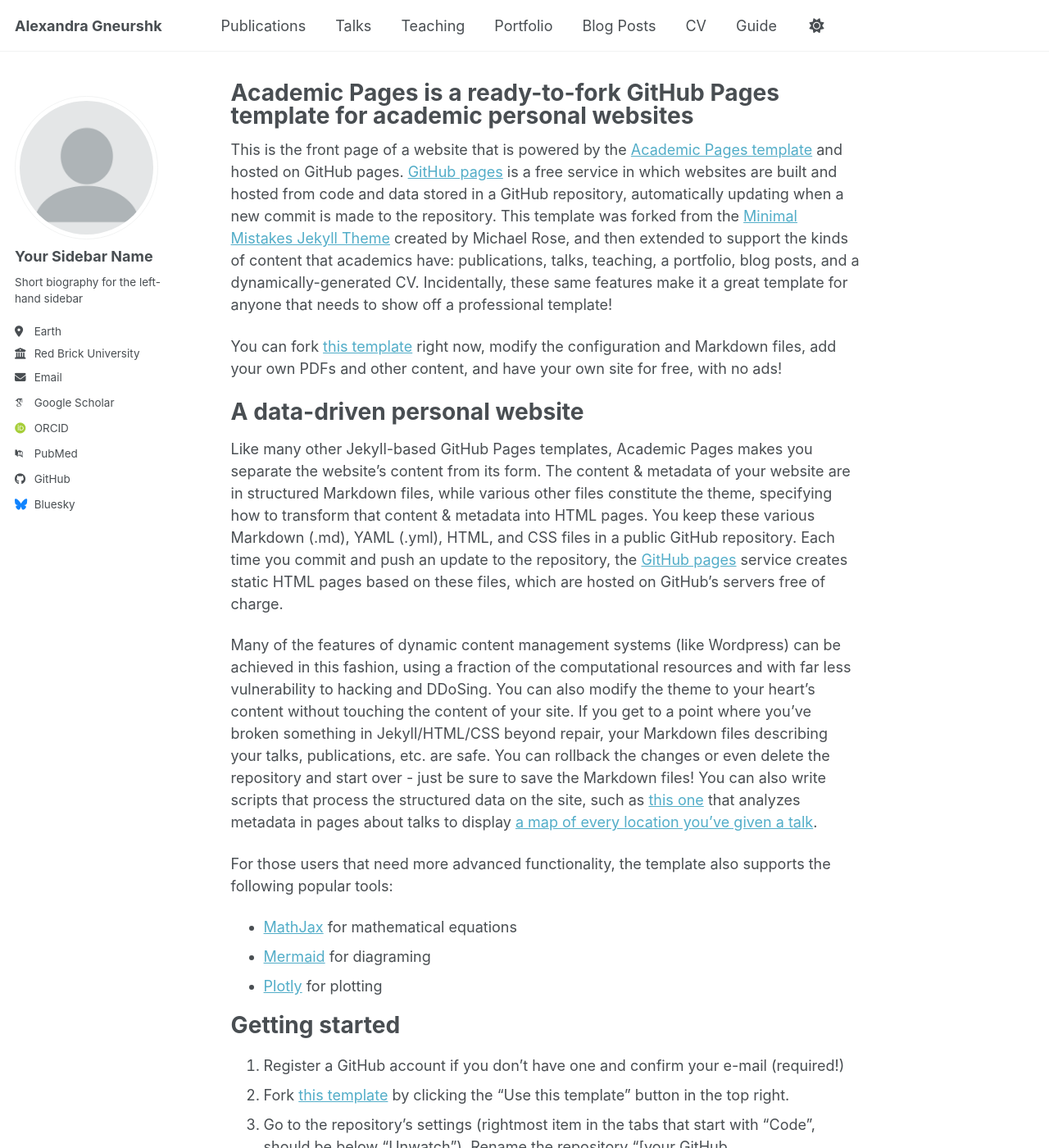
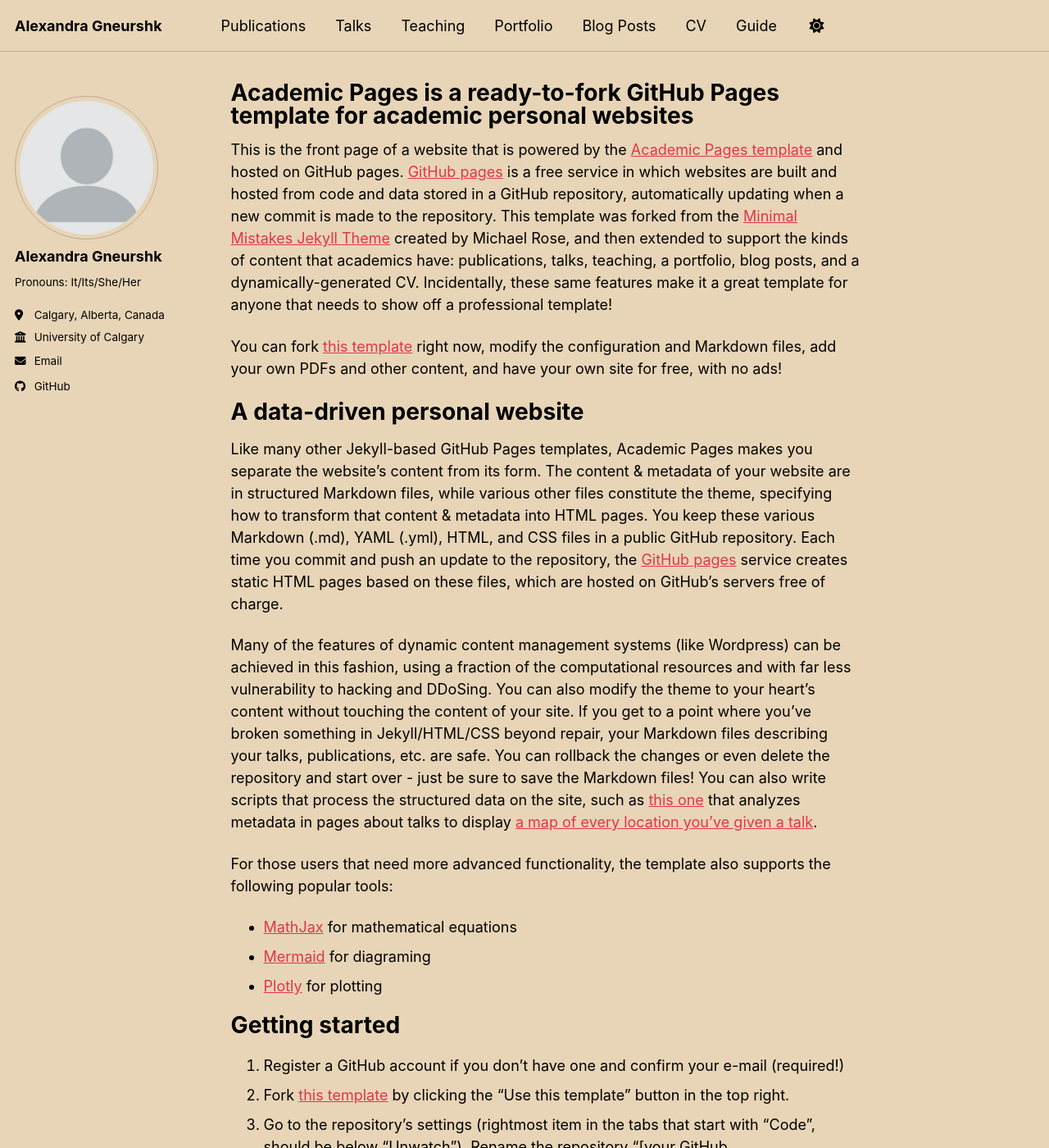
Before and after one commit to thegneurshk/alexandra-gneurshk.github.io, a Jekyll site: the page built from _pages/about.md, in a window 1280 px wide and 1400 px high. Shown: the whole window at 82% size. Built offline with Jekyll 4.4.1, drawn with Linux system fonts in a browser that asks for light colours; some web fonts are replaced; a script bundle is joined from its source files by our own code; library files that are not in the unit come from our copies.

Commit message:
Update _config.yml

```diff
--- a/_config.yml
+++ b/_config.yml
@@ -8,7 +8,7 @@
 
 # Basic Site Settings
 locale                   : "en-US"
-site_theme               : "default" # the available themes options are "default", "air", "sunrise", "mint", "dirt" and "contrast"
+site_theme               : "sunrise" # the available themes options are "default", "air", "sunrise", "mint", "dirt" and "contrast"
 title                    : "Alexandra Gneurshk"
 title_separator          : "-"
 name                     : &name "Alexandra Gneurshk"
@@ -24,24 +24,24 @@ repository               : "thegneurshk/alexanda-gneurshk.github.io"
 author:
   # Biographic information
   avatar           : "profile.png"
-  name             : "Your Sidebar Name"
+  name             : "Alexandra Gneurshk"
   pronouns         : # example: "she/her"
-  bio              : "Short biography for the left-hand sidebar"
-  location         : "Earth"
-  employer         : "Red Brick University"
+  bio              : "Pronouns: It/Its/She/Her"
+  location         : "Calgary, Alberta, Canada"
+  employer         : "University of Calgary"
   uri              : # URL
-  email            : "none@example.org"
+  email            : "thegneurshk@proton.me"
 
   # Academic websites
   academia         : # URL
   arxiv            : # URL - Update with the correct link to your profile
-  googlescholar    : "https://scholar.google.com/citations?user=PS_CX0AAAAAJ"
+  googlescholar    : #"https://scholar.google.com/citations?user=PS_CX0AAAAAJ"
   inspire-hep      : # URL
   impactstory      : # URL
-  orcid            : "https://orcid.org/yourorcidurl"
+  orcid            : #"https://orcid.org/yourorcidurl"
   semantic         : # URL
   ssrn             : # URL
-  pubmed           : "https://www.ncbi.nlm.nih.gov/pubmed/?term=john+snow"
+  pubmed           : #"https://www.ncbi.nlm.nih.gov/pubmed/?term=john+snow"
   researchgate     : # URL
   scopus           : # URL
   zotero           : # URL
@@ -51,13 +51,13 @@ author:
   bitbucket        : # Username - Update with your username on the site
   codepen          : # Username
   dribbble         : # Username
-  github           : "academicpages"
+  github           : "thegneurshk"
   kaggle           : # Username
   stackoverflow    : # User number or user number and name (i.e., use "1" or "1/jeff-atwood")
 
   # Social media
   artstation       : # Username
-  bluesky          : "bsky.app" # Replace this with you Bluesky username
+  bluesky          : #"bsky.app" # Replace this with you Bluesky username
   facebook         : # Username
   flickr           : # Username
   foursquare       : # Username
```
